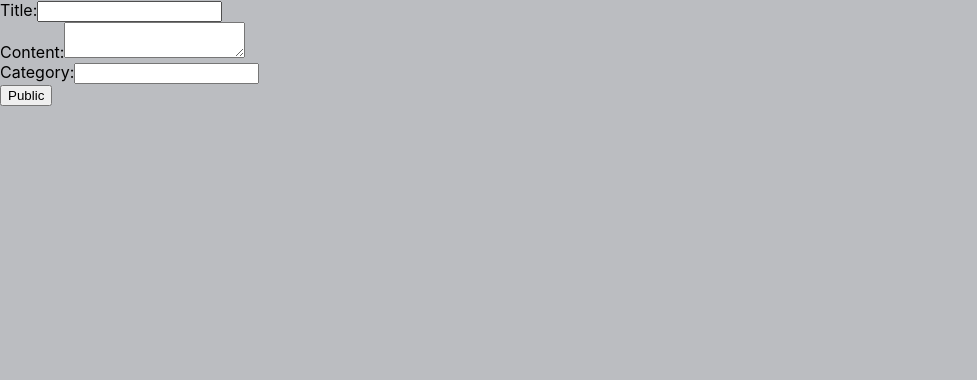
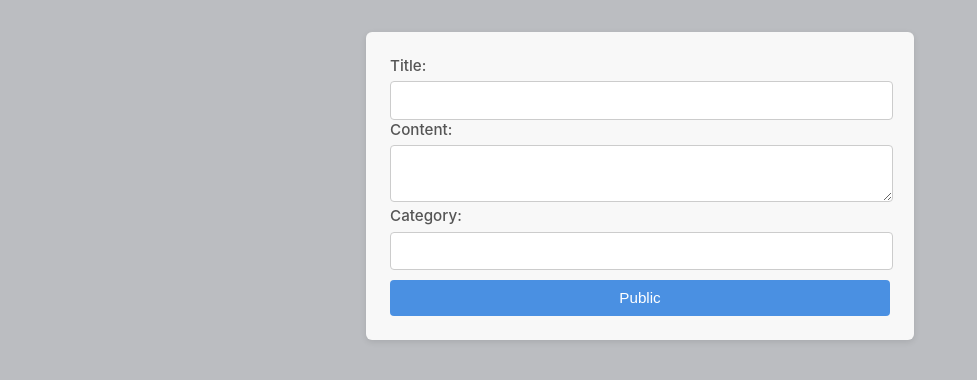
Before and after one commit to YarBurArt/insightful_guardian, a React (Create React App) app in the folder frontend/: page /create_post in a window 1280 px wide. Shown: the top 380 px of the page, without its empty margins (0-977 px from the left). Built offline with nearby package versions, Linux system fonts and the light colour scheme; the HTML template or start-up script is replaced by a standard one.

Commit message:
form style

```diff
--- a/frontend/src/App.css
+++ b/frontend/src/App.css
@@ -88,3 +88,63 @@ html {
   font-weight: 500;
   color: #888;
 }
+.PostForm {
+  max-width: 500px;
+  margin: 2rem auto;
+  padding: 1.5rem;
+  background-color: #f8f8f8;
+  border-radius: 6px;
+  box-shadow: 0 2px 6px rgba(0, 0, 0, 0.1);
+}
+
+.PostForm h2 {
+  font-size: 1.8rem;
+  font-weight: 600;
+  margin-bottom: 1.2rem;
+  text-align: center;
+  color: #333;
+}
+
+.PostForm label {
+  display: block;
+  font-size: 0.95rem;
+  font-weight: 500;
+  color: #555;
+  margin-bottom: 0.4rem;
+}
+
+.PostForm input,
+.PostForm textarea {
+  width: 95%;
+  padding: 0.6rem 0.8rem;
+  font-size: 0.95rem;
+  border: 1px solid #ccc;
+  border-radius: 4px;
+  background-color: #fff;
+  transition: border-color 0.2s ease-in-out;
+}
+
+.PostForm input:focus,
+.PostForm textarea:focus {
+  outline: none;
+  border-color: #4a90e2;
+}
+
+.PostForm button {
+  display: block;
+  width: 100%;
+  margin-top: 10px;
+  padding: 0.6rem 1rem;
+  font-size: 0.95rem;
+  font-weight: 500;
+  color: #fff;
+  background-color: #4a90e2;
+  border: none;
+  border-radius: 4px;
+  cursor: pointer;
+  transition: background-color 0.2s ease-in-out;
+}
+
+.PostForm button:hover {
+  background-color: #c1c1c1;
+}
--- a/frontend/src/components/PostForm.js
+++ b/frontend/src/components/PostForm.js
@@ -16,6 +16,7 @@ const PostForm = () => {
   };
 
   return (
+  <div className='PostForm'>
     <form onSubmit={handleSubmit}>
       <div>
         <label htmlFor="title">Title:</label>
@@ -46,7 +47,7 @@ const PostForm = () => {
         />
       </div>
       <button type="submit">Public </button>
-    </form>
+    </form></div>
   );
 };
 
```
